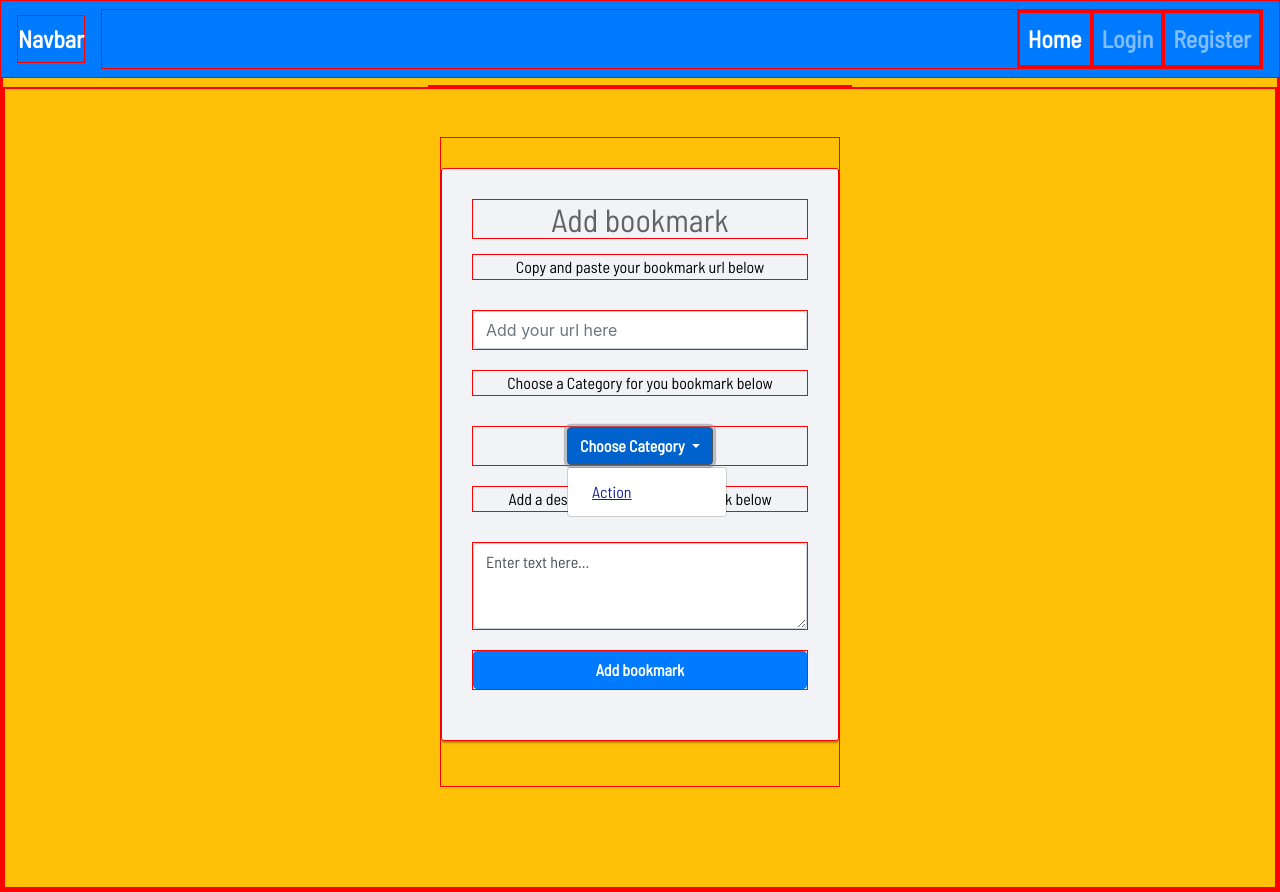
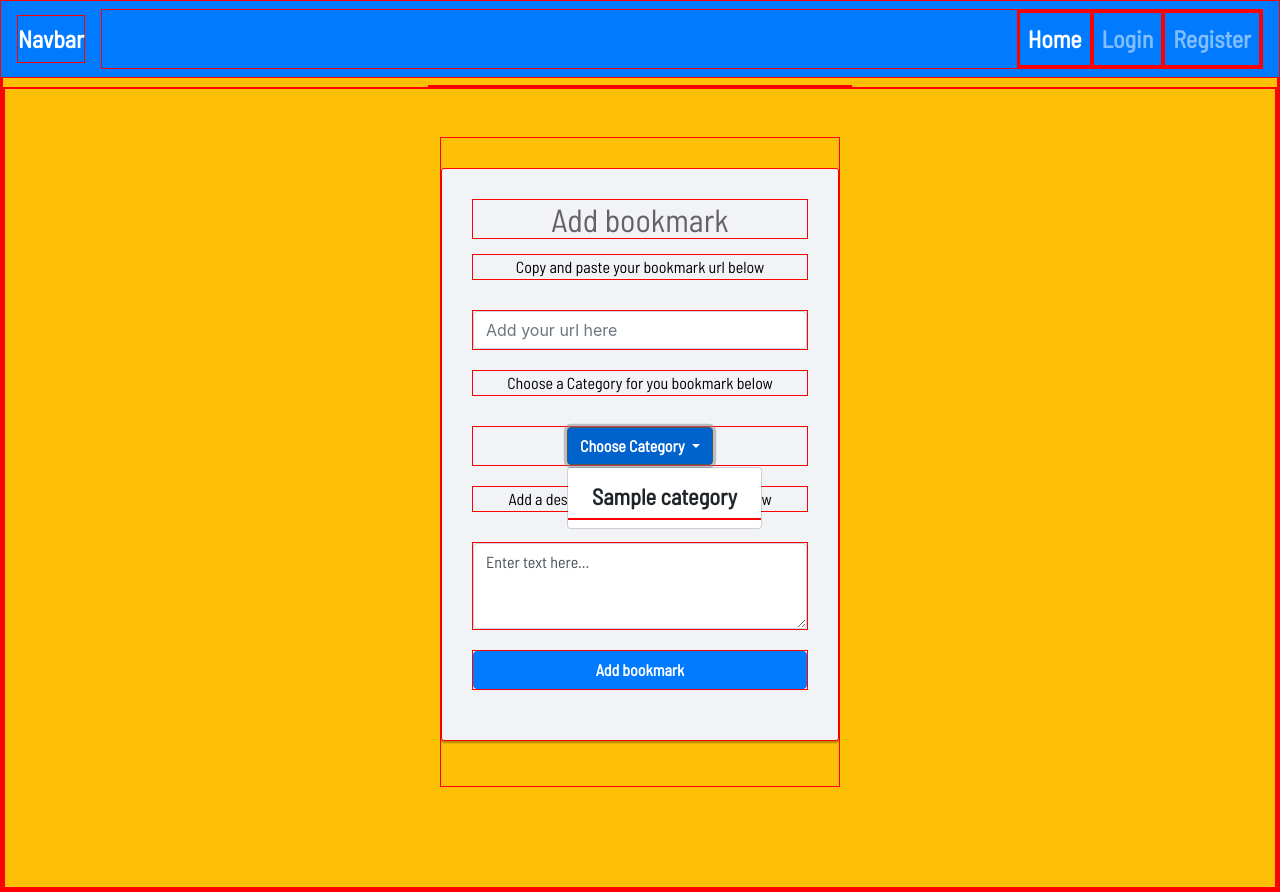
Before and after one commit to plyn85/bookmarks-app, a Flask app: page /add_bookmark in a window 1280 px wide, after a click on "Choose Category". Run offline with Flask 2, Linux system fonts and the light colour scheme; a database or web service that is not in the repository returns one stand-in record (values such as "Sample title"); some libraries are stand-ins or nearby versions.

Commit message:
category dropdown on add bookmarks now displays added categorys

```diff
--- a/app.py
+++ b/app.py
@@ -79,12 +79,14 @@ def logout():
 @app.route('/user_bookmarks')
 def user_bookmarks():
     bookmarks = mongo.db.bookmarks.find()
-    return render_template('bookmarks.html', bookmarks=bookmarks)
+    categories = mongo.db.categories.find()
+    return render_template('bookmarks.html', bookmarks=bookmarks, categories=categories)
 
 
 @app.route('/add_bookmark')
 def add_bookmark():
-    return render_template('add_bookmark.html')
+    categories = mongo.db.categories.find()
+    return render_template('add_bookmark.html', categories=categories)
 
 
 @app.route('/insert_bookmark',  methods=["GET", "POST"])
--- a/static/css/main.css
+++ b/static/css/main.css
@@ -22,6 +22,11 @@ body {
 .hr {
   border: 0.5px solid black;
   width: 50%;
+}
+/* reuse for smaller links  */
+.dropdown-item-cat {
+  font-size: 1.4rem;
+  font-weight: 900;
 }
 /* inital set up */
 /* Setting default font size for page */
--- a/templates/add_bookmark.html
+++ b/templates/add_bookmark.html
@@ -33,8 +33,19 @@
         <div
           class="dropdown-menu text-barlow"
           aria-labelledby="dropdownMenuButton"
+          name="category_name"
         >
-          <a class="dropdown-item" href="#">Action</a>
+          {% for cat in categories %}
+          <li
+            class="dropdown-item dropdown-item-cat text-barlow"
+            value="{{cat.category_name}}"
+          >
+            {{cat.category_name}}
+          </li>
+
+          <li>
+            {%endfor%}
+          </li>
         </div>
       </div>
       <p class="hint-text text-barlow">
```
